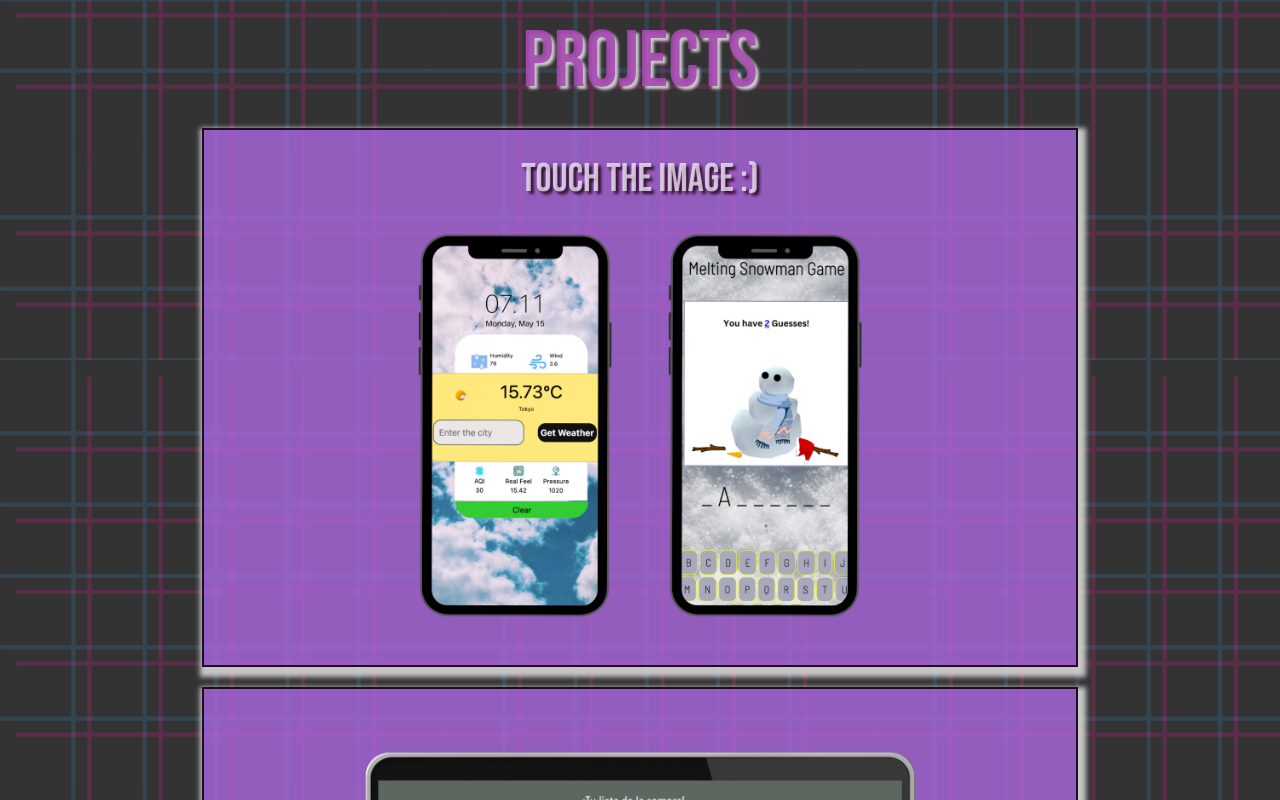
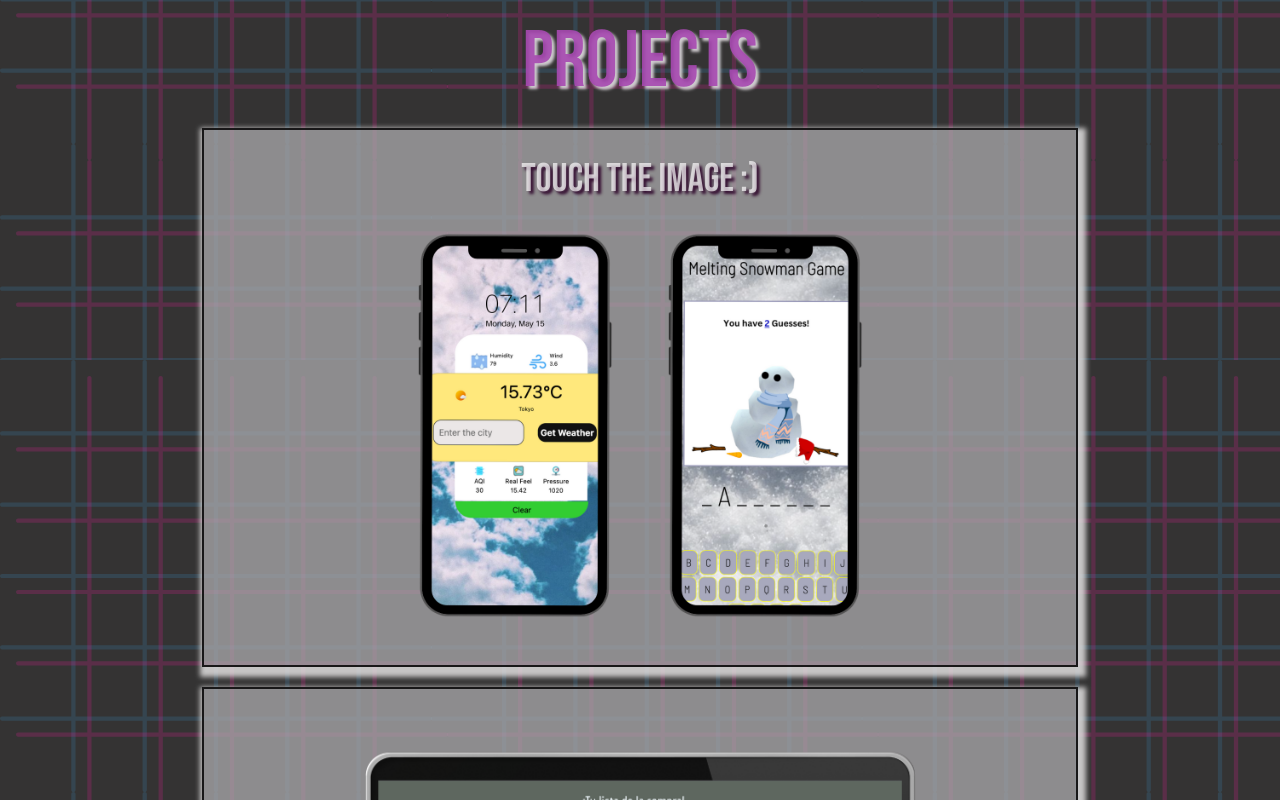
Before and after one commit to Laguerre91/Lara-Aguerre, an Angular app: page / in a window 1280 px wide. Shown: the part 2880-3680 px from the top of the page. Built offline with nearby package versions, Linux system fonts and the light colour scheme; a web font is replaced by a local one.

Commit message:
background change

```diff
--- a/src/app/projects/projects.component.css
+++ b/src/app/projects/projects.component.css
@@ -6,7 +6,7 @@ h2 {
 }
 
 .col-cont {
-    background-color: rgba(180, 108, 236, 0.745);
+    background-color: rgba(172, 171, 174, 0.745);
     border: 2px solid rgba(0, 0, 0, 0.83);
     box-shadow: 3px 5px 5px 5px rgba(229, 227, 227, 0.83);
     padding: 25px;
```
